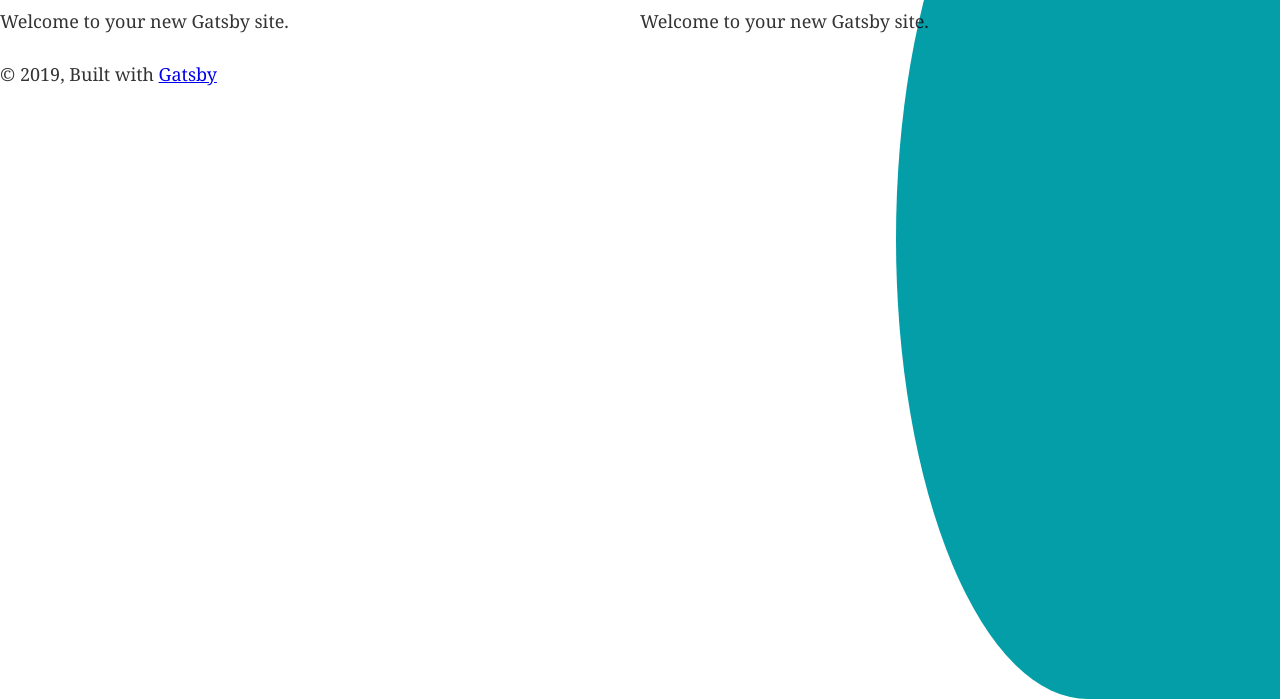
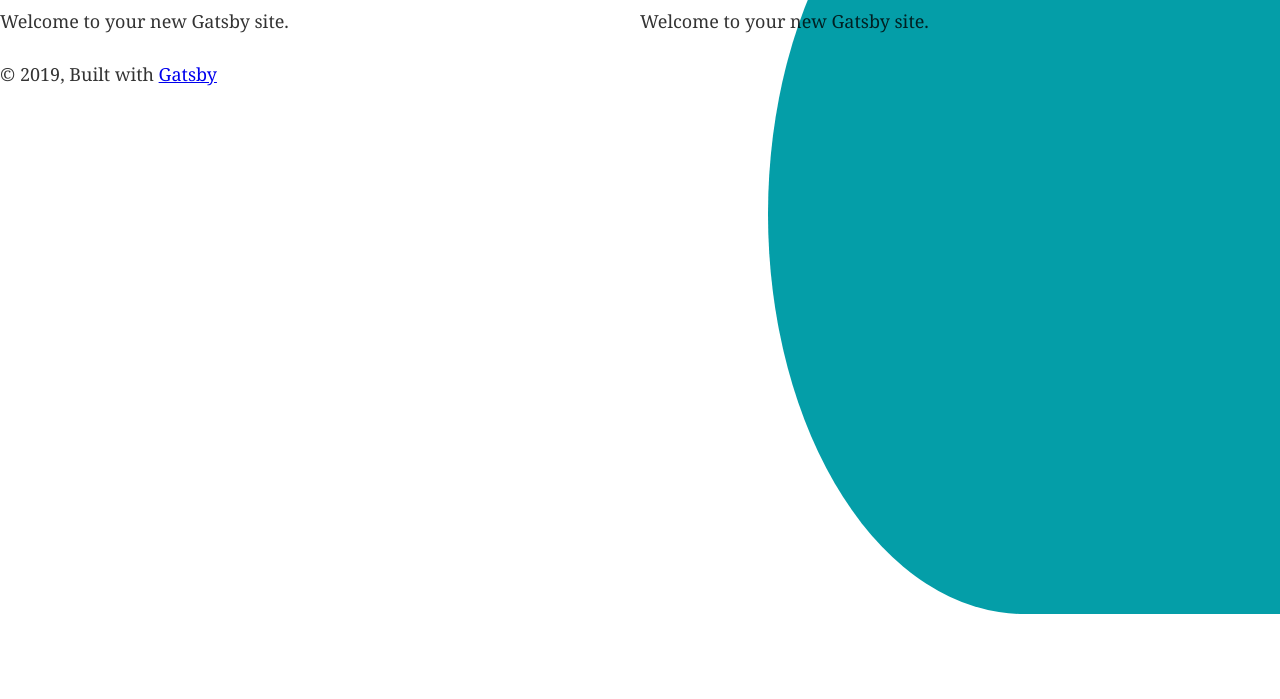
Before and after one commit to harshil1712/mozguj, a Gatsby site: page / in a window 1280 px wide. Shown: the part 186-885 px from the top of the page. After the commit the page ends 800 px from the top, so only its background shows below. Built offline with nearby package versions, Linux system fonts and the light colour scheme; Gatsby itself is replaced by a stand-in of ours.

Commit message:
Fixes circular component sizing functionality for all devices

```diff
--- a/src/components/circular.js
+++ b/src/components/circular.js
@@ -4,15 +4,12 @@ import styled from "styled-components"
 
 const SemiCircle = styled.div`
   position: absolute;
-  width: 30%;
-  min-height: 115vh;
-  top: -35px;
+  width: 100%;
+  min-height: 100%;
   z-index:-1;
   /* prettier stop */
   ${props => {
-    return props.left
-      ? `border-top-right-radius: 50%; border-bottom-right-radius: 50%; left:0;`
-      : `border-top-left-radius: 50%; border-bottom-left-radius: 50%; right: 0;`
+    return props.left ? `left:0;` : `right: 0;`
   }};
   ${props => {
     const color = props.color
@@ -20,5 +17,18 @@ const SemiCircle = styled.div`
   }};
 }
 `
+
+const SemiCircleContainer = styled.div`
+  position: absolute;
+  width: 40%;
+  min-height: 100vh;
+  top: 0px;
+  overflow: hidden;
+  ${props => {
+    return props.left
+      ? `border-top-right-radius: 100%; border-bottom-right-radius: 100%; left:0;`
+      : `border-top-left-radius: 100%; border-bottom-left-radius: 100%; right: 0;`
+  }};
+`
 // console.log(height)
-export default SemiCircle
+export { SemiCircle, SemiCircleContainer }
--- a/src/pages/index.js
+++ b/src/pages/index.js
@@ -4,12 +4,14 @@ import { Link } from "gatsby"
 import Layout from "../components/layout"
 import Image from "../components/image"
 import SEO from "../components/seo"
-import SemiCircle from "../components/circular"
+import { SemiCircle, SemiCircleContainer } from "../components/circular"
 import { Grid } from "@material-ui/core"
 
 const IndexPage = () => (
   <Layout>
-    <SemiCircle color="#049ea8" />
+    <SemiCircleContainer>
+      <SemiCircle color="#049ea8" />
+    </SemiCircleContainer>
     <SEO title="Home" />
     <Grid container>
       <Grid item md={6}>
```
